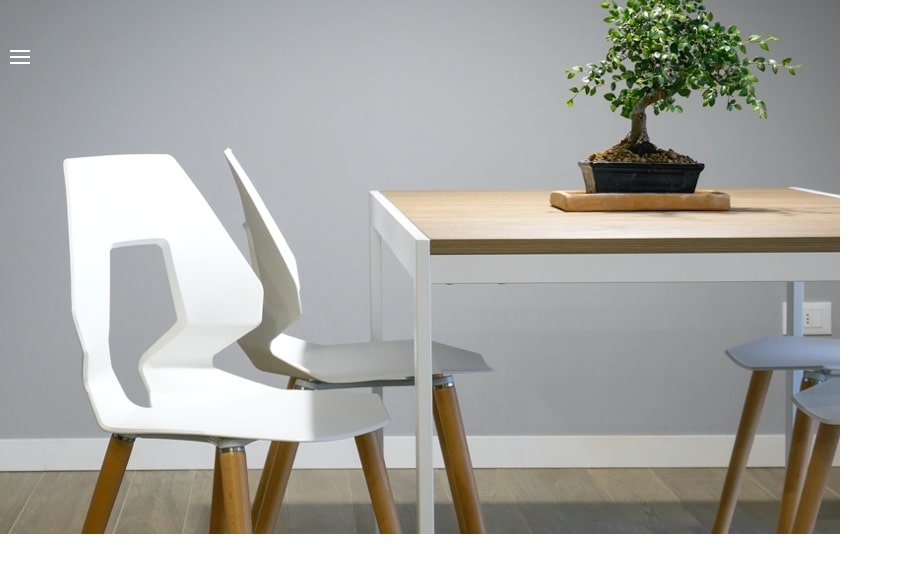
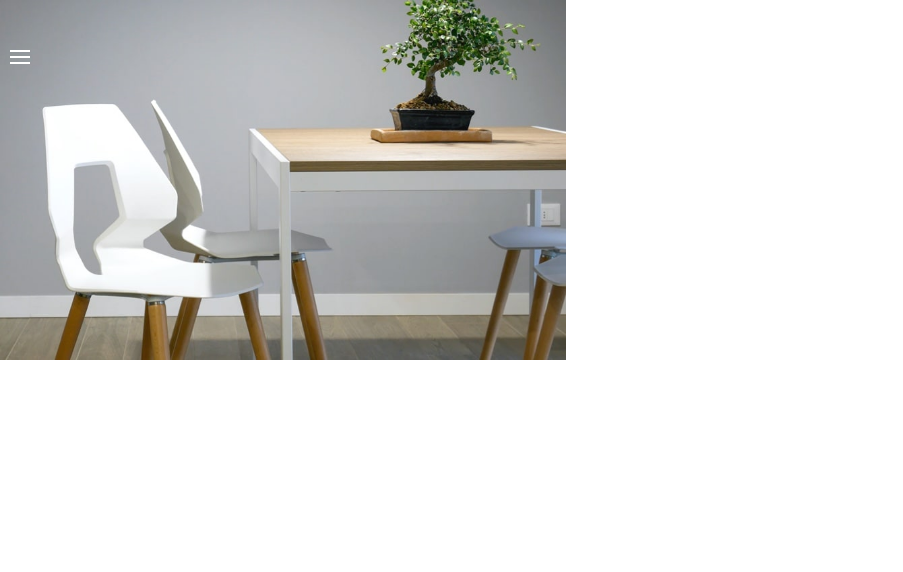
Before and after one commit to Stamwill/my-kea, a Next.js app: page / in a window 1280 px wide. Shown: the top 572 px of the page, without its empty margins (0-903 px from the left). Built offline with nearby package versions, Linux system fonts and the light colour scheme.

Commit message:
[Hero] Add styling

```diff
--- a/src/blocks/Hero/Hero.js
+++ b/src/blocks/Hero/Hero.js
@@ -6,7 +6,7 @@ import PropTypes from 'prop-types'
 const Hero = () => {
   return (
     <section className={classes.root}>
-      <div>
+      <div className={classes.imgSlider}>
         {sliderImgs.map((img, idx) => (
           <img className={classes.background} src={img.img} alt="test" key={idx} />
         ))}
--- a/src/blocks/Hero/Hero.module.css
+++ b/src/blocks/Hero/Hero.module.css
@@ -2,4 +2,16 @@
   position: absolute;
   z-index: 1;
   top: 0;
+  height: 45vh;
 }
+
+.imgSlider {
+  width: 100%;
+  height: 100%;
+}
+
+.background {
+  width: 100%;
+  height: 100%;
+  object-fit: fill;
+}
```
